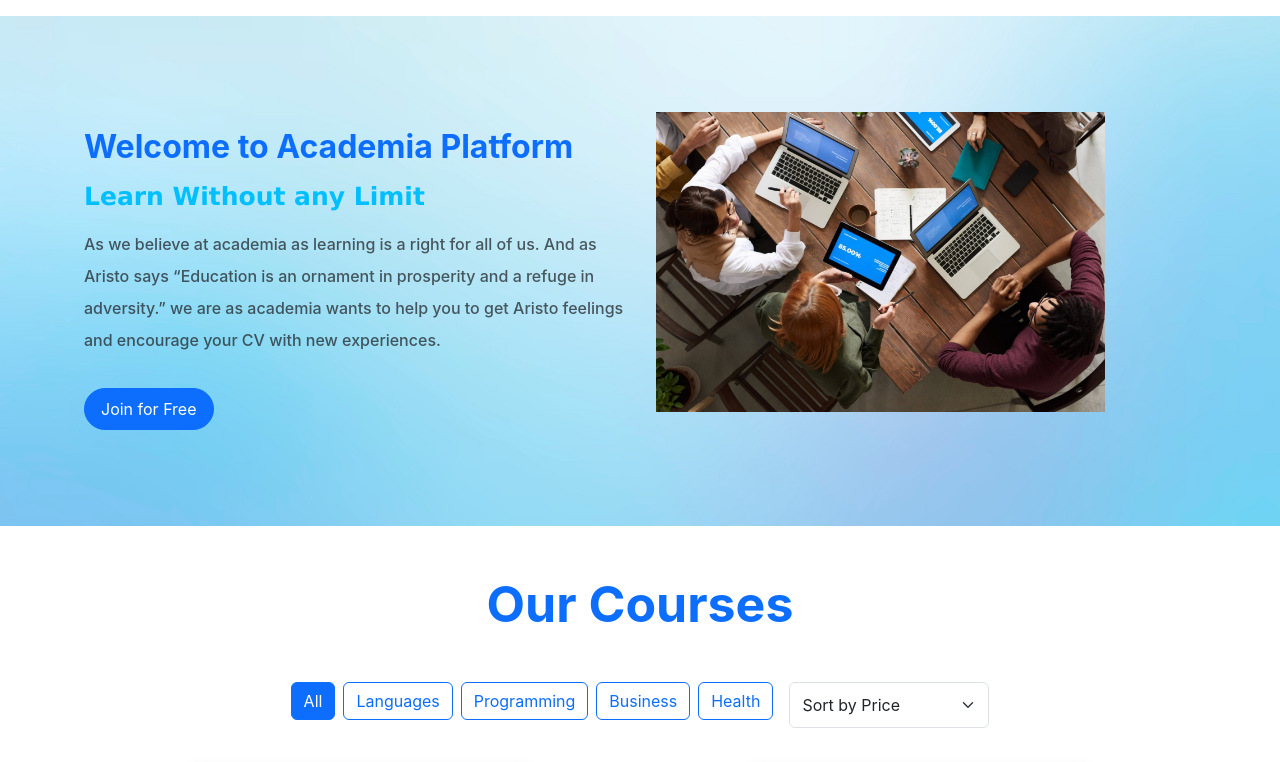
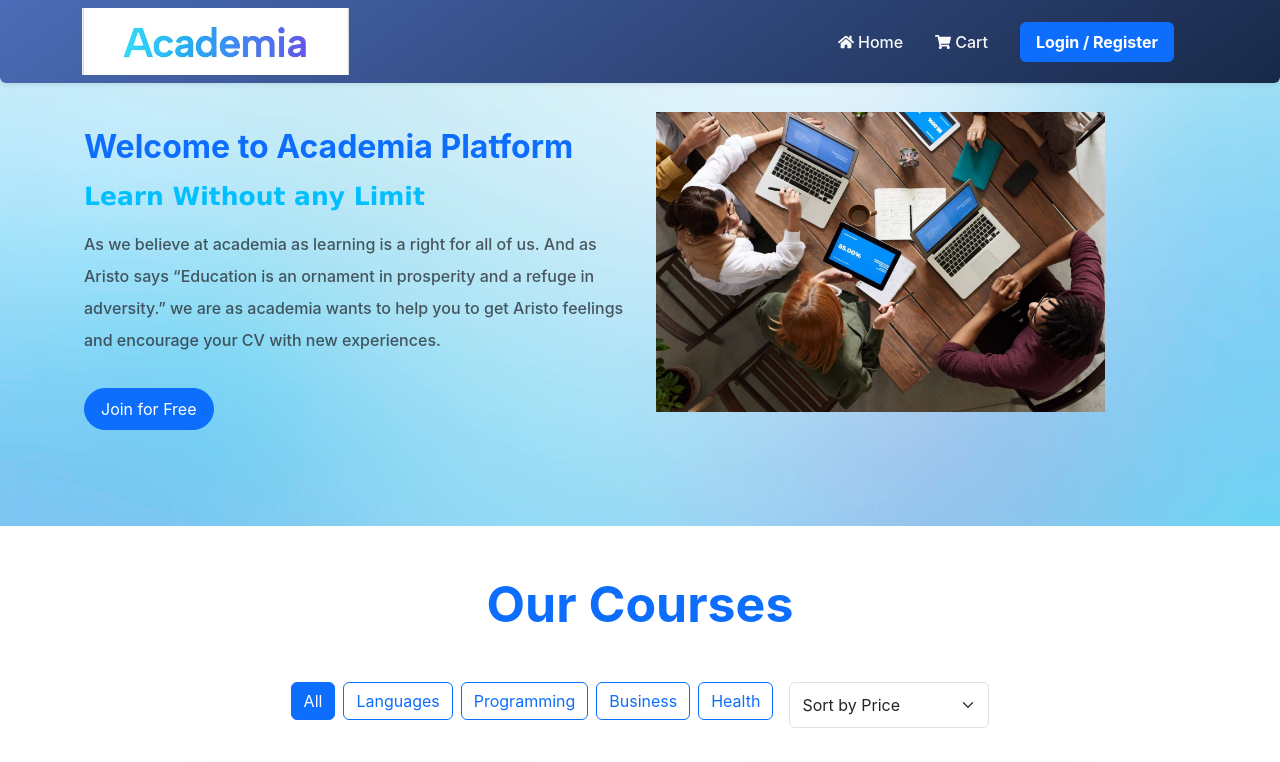
Before and after one commit to 99-chima/Education, a React (Create React App) app in the folder education-app/: page / in a window 1280 px wide. Shown: the top 762 px of the page. Built offline with nearby package versions, Linux system fonts and the light colour scheme; grey boxes are pictures that could not be loaded.

Commit message:
Update App.js

```diff
--- a/education-app/src/App.js
+++ b/education-app/src/App.js
@@ -1,4 +1,5 @@
 import { CardProvider } from "./CardContext";
+import NavBar from "./NavBar";
 import { BrowserRouter as Router, Routes, Route } from "react-router-dom";
 import Home from "./Home";
 import CoursesPage from "./CourseDescription";
@@ -11,8 +12,13 @@ function App() {
         <Routes>
           <Route
             path="/"
-            element={<Home />}
-          />
+            element={
+              <>
+              <NavBar />
+              <Home />
+              </>
+            }
+/>
           <Route
             path="/course/:id"
             element={<CoursesPage />}
```
